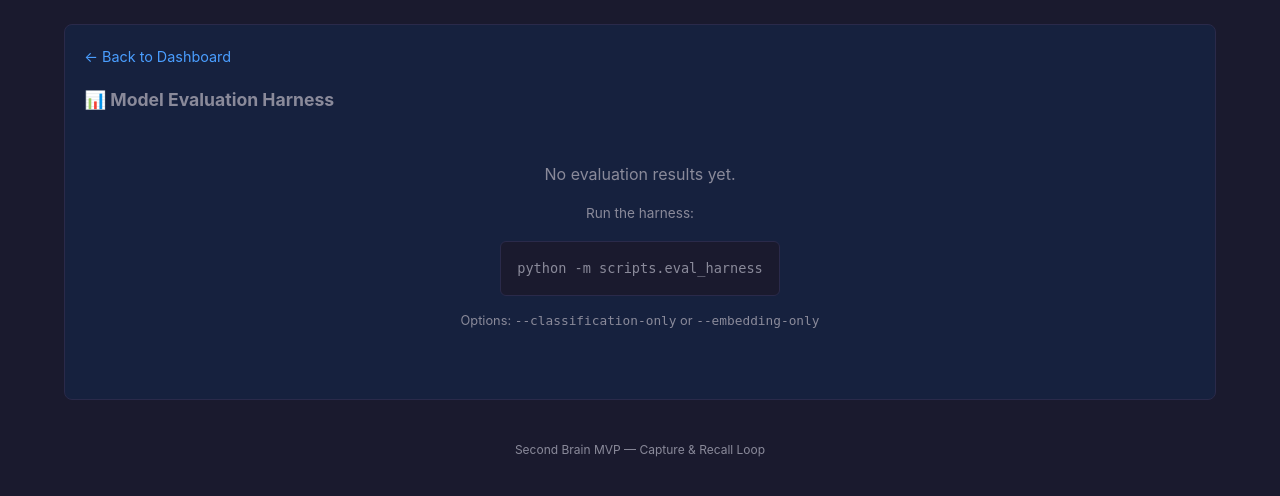
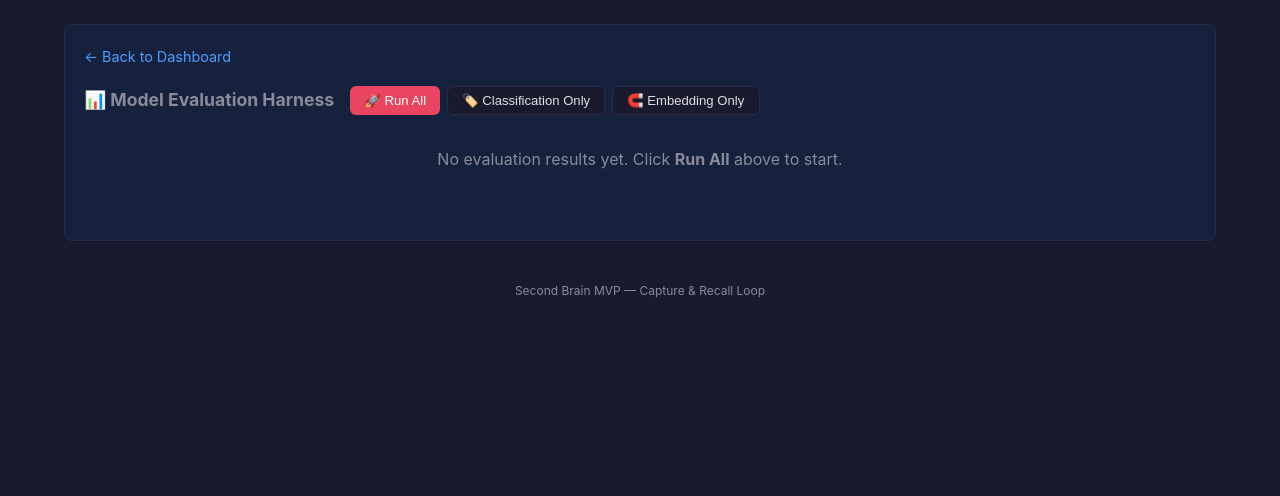
Before and after one commit to chelleboyer/second_brain, a FastAPI app: page /eval in a window 1280 px wide. Shown: the part 69-565 px from the top of the page. Run offline with FastAPI, Linux system fonts and the light colour scheme; parts of the project's set-up code (start-up, migrations or seed data) failed here and were passed over; some libraries are stand-ins or nearby versions.

Commit message:
Add eval harness run buttons to UI
- Run All, Classification Only, Embedding Only buttons on eval page
- Background subprocess execution with lock file
- Live status polling via htmx (every 3s)
- Auto-reload results when eval completes

```diff
--- a/src/api/routes.py
+++ b/src/api/routes.py
@@ -312,7 +312,69 @@ async def eval_page(request: Request) -> HTMLResponse:
         except (json.JSONDecodeError, OSError):
             pass
 
+    running = (Path(__file__).resolve().parent.parent.parent / ".eval_running").exists()
+
     return templates.TemplateResponse(
         "eval.html",
-        _shared_ctx(request, eval_results=eval_results),
+        _shared_ctx(request, eval_results=eval_results, eval_running=running),
     )
+
+
+@router.post("/eval/run", response_class=HTMLResponse)
+async def run_eval(request: Request, mode: str = Form(default="all")) -> HTMLResponse:
+    """Trigger the eval harness as a background subprocess."""
+    import subprocess
+    import sys
+    from pathlib import Path
+
+    project_root = Path(__file__).resolve().parent.parent.parent
+    lock_file = project_root / ".eval_running"
+
+    if lock_file.exists():
+        return HTMLResponse(
+            '<div id="eval-status" class="eval-status running"'
+            ' hx-get="/eval/status" hx-trigger="every 3s" hx-swap="outerHTML">'
+            '⏳ Evaluation already in progress...</div>'
+        )
+
+    lock_file.touch()
+
+    args = [sys.executable, "-m", "scripts.eval_harness"]
+    if mode == "classification":
+        args.append("--classification-only")
+    elif mode == "embedding":
+        args.append("--embedding-only")
+
+    subprocess.Popen(
+        args,
+        cwd=str(project_root),
+        stdout=subprocess.DEVNULL,
+        stderr=subprocess.DEVNULL,
+    )
+
+    return HTMLResponse(
+        '<div id="eval-status" class="eval-status running"'
+        ' hx-get="/eval/status" hx-trigger="every 3s" hx-swap="outerHTML">'
+        '⏳ Evaluation running... this may take a few minutes.</div>'
+    )
+
+
+@router.get("/eval/status", response_class=HTMLResponse)
+async def eval_status(request: Request) -> HTMLResponse:
+    """Check if eval harness is still running."""
+    from pathlib import Path
+
+    lock_file = Path(__file__).resolve().parent.parent.parent / ".eval_running"
+    if lock_file.exists():
+        return HTMLResponse(
+            '<div id="eval-status" class="eval-status running"'
+            ' hx-get="/eval/status" hx-trigger="every 3s" hx-swap="outerHTML">'
+            '⏳ Evaluation running... this may take a few minutes.</div>'
+        )
+    else:
+        return HTMLResponse(
+            '<div id="eval-status" class="eval-status done"'
+            ' hx-get="/eval" hx-trigger="load" hx-target="body" hx-swap="outerHTML"'
+            ' hx-push-url="true">'
+            '✅ Evaluation complete! Loading results...</div>'
+        )
--- a/src/api/templates/base.html
+++ b/src/api/templates/base.html
@@ -493,6 +493,54 @@
 
         .tool-link:hover { border-color: var(--accent); }
 
+        /* Eval run controls */
+        .eval-run-controls {
+            display: inline-flex;
+            gap: 0.4rem;
+            flex-wrap: wrap;
+        }
+
+        .eval-run-btn {
+            padding: 0.4rem 0.9rem;
+            background: var(--accent);
+            color: #fff;
+            border: none;
+            border-radius: 6px;
+            font-size: 0.82rem;
+            cursor: pointer;
+            transition: opacity 0.15s;
+        }
+
+        .eval-run-btn:hover { opacity: 0.85; }
+        .eval-run-btn:disabled { opacity: 0.4; cursor: not-allowed; }
+
+        .eval-run-btn.btn-secondary {
+            background: var(--bg);
+            color: var(--text);
+            border: 1px solid var(--border);
+        }
+
+        .eval-run-btn.btn-secondary:hover { border-color: var(--accent); }
+
+        .eval-status {
+            margin: 0.8rem 0;
+            padding: 0.6rem 1rem;
+            border-radius: 6px;
+            font-size: 0.85rem;
+        }
+
+        .eval-status.running {
+            background: rgba(255, 193, 7, 0.1);
+            border: 1px solid var(--gold);
+            color: var(--gold);
+        }
+
+        .eval-status.done {
+            background: rgba(16, 185, 129, 0.1);
+            border: 1px solid var(--green);
+            color: var(--green);
+        }
+
         /* Eval page */
         .eval-grid {
             display: grid;
--- a/src/api/templates/eval.html
+++ b/src/api/templates/eval.html
@@ -6,16 +6,42 @@
         <a href="/" class="back-link">← Back to Dashboard</a>
     </div>
 
-    <h2>📊 Model Evaluation Harness</h2>
+    <div style="display: flex; align-items: center; gap: 1rem; flex-wrap: wrap;">
+        <h2 style="margin: 0;">📊 Model Evaluation Harness</h2>
+        <div class="eval-run-controls">
+            <form hx-post="/eval/run" hx-target="#eval-status" hx-swap="outerHTML" style="display: inline-flex; gap: 0.4rem;">
+                <input type="hidden" name="mode" value="all">
+                <button type="submit" class="eval-run-btn" {% if eval_running %}disabled{% endif %}>
+                    🚀 Run All
+                </button>
+            </form>
+            <form hx-post="/eval/run" hx-target="#eval-status" hx-swap="outerHTML" style="display: inline-flex; gap: 0.4rem;">
+                <input type="hidden" name="mode" value="classification">
+                <button type="submit" class="eval-run-btn btn-secondary" {% if eval_running %}disabled{% endif %}>
+                    🏷️ Classification Only
+                </button>
+            </form>
+            <form hx-post="/eval/run" hx-target="#eval-status" hx-swap="outerHTML" style="display: inline-flex; gap: 0.4rem;">
+                <input type="hidden" name="mode" value="embedding">
+                <button type="submit" class="eval-run-btn btn-secondary" {% if eval_running %}disabled{% endif %}>
+                    🧲 Embedding Only
+                </button>
+            </form>
+        </div>
+    </div>
+
+    {% if eval_running %}
+        <div id="eval-status" class="eval-status running"
+             hx-get="/eval/status" hx-trigger="every 3s" hx-swap="outerHTML">
+            ⏳ Evaluation running... this may take a few minutes.
+        </div>
+    {% else %}
+        <div id="eval-status"></div>
+    {% endif %}
 
     {% if not eval_results %}
         <div class="capture-prompt">
-            <p>No evaluation results yet.</p>
-            <p style="font-size: 0.85rem;">Run the harness:</p>
-            <pre class="raw-content" style="max-height: 80px; text-align: left; display: inline-block;">python -m scripts.eval_harness</pre>
-            <p style="font-size: 0.8rem; margin-top: 0.5rem; color: var(--text-muted);">
-                Options: <code>--classification-only</code> or <code>--embedding-only</code>
-            </p>
+            <p>No evaluation results yet. Click <strong>Run All</strong> above to start.</p>
         </div>
     {% else %}
 
```
Also changed, not shown: scripts/eval_harness.py (+11 -5 lines), 1 other file.
